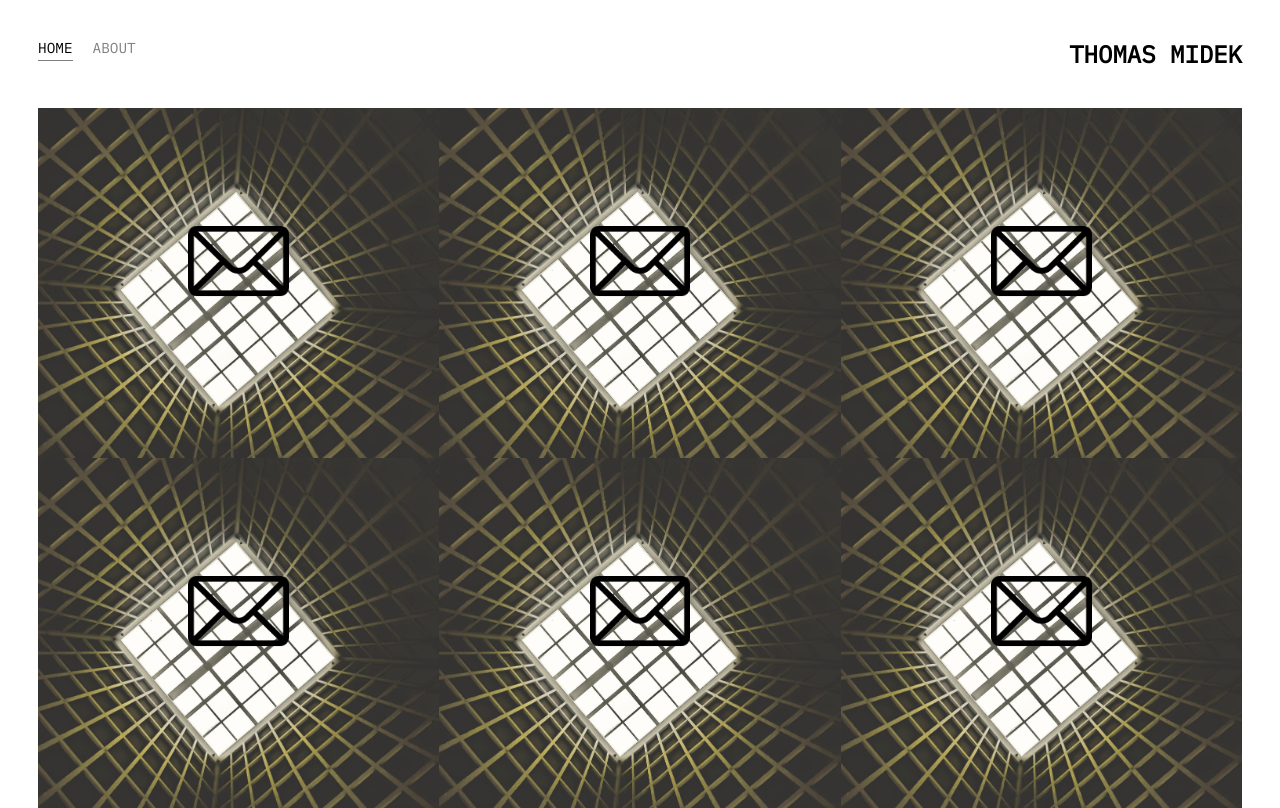
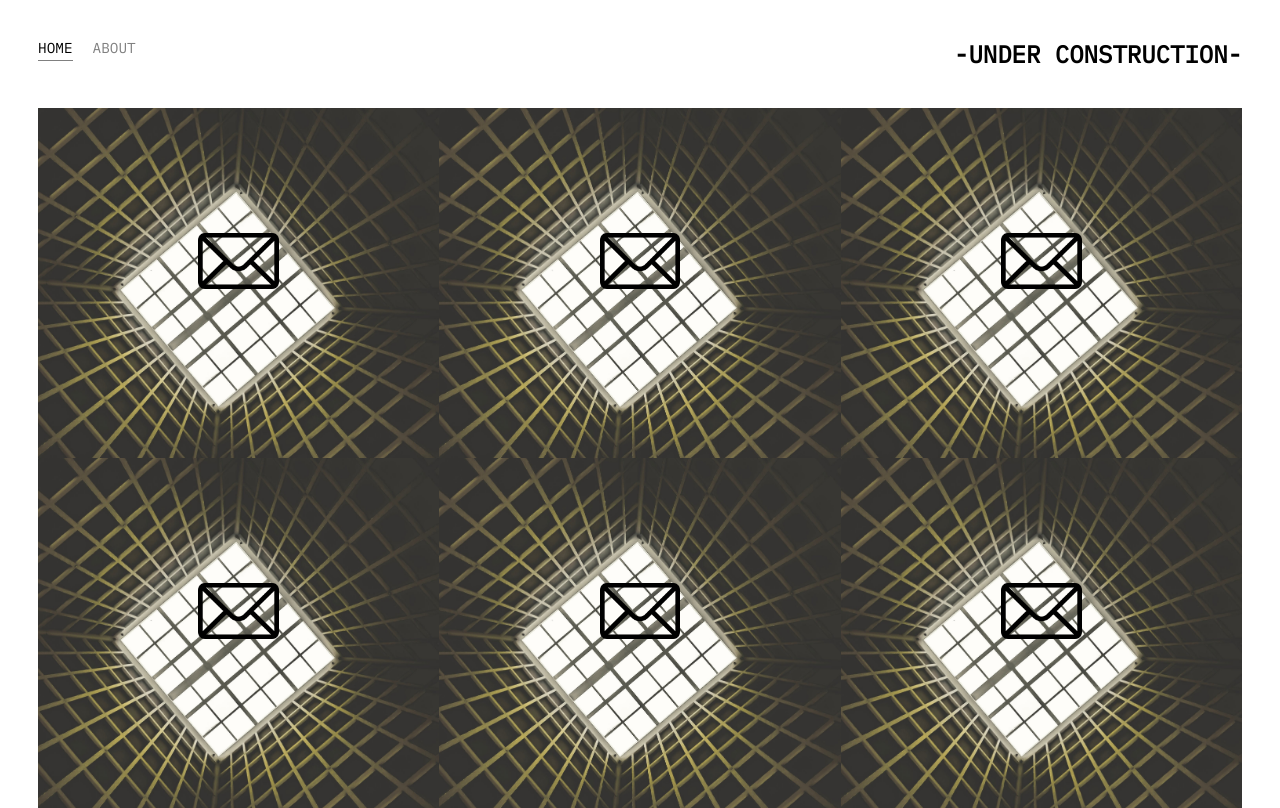
Before and after one commit to thomas-midek/thomas-midek.github.io, a plain HTML site: page index.html in a window 1280 px wide. Drawn offline with Linux system fonts and the light colour scheme.

Commit message:
added under construction notice, added todo items, changed some styles

```diff
--- a/index.html
+++ b/index.html
@@ -2,6 +2,7 @@
 <html lang="en">
 <head>
     <meta charset="UTF-8"/>
+    <meta name="viewport" content="width=device-width, initial-scale=1.0">
     <title>Example Title</title>
     <link rel="stylesheet" href="https://fonts.googleapis.com/css?family=IBM+Plex+Mono">
     <link rel="stylesheet" href="styles.css">
@@ -19,7 +20,7 @@
             </div>
             <div class="right-side">
                 <div class="brand">
-                    <div>THOMAS MIDEK</div>
+                    <div>-UNDER CONSTRUCTION-</div>
                 </div>
             </div>
         </div>
--- a/styles.css
+++ b/styles.css
@@ -93,7 +93,7 @@
 }
 
 .logo-wrapper img{
-    width: 50%;
+    width: 40%;
     margin-bottom: 20px;
 }
 
```
Also changed, not shown: about.html (+2 -1 lines), 1 other file.
